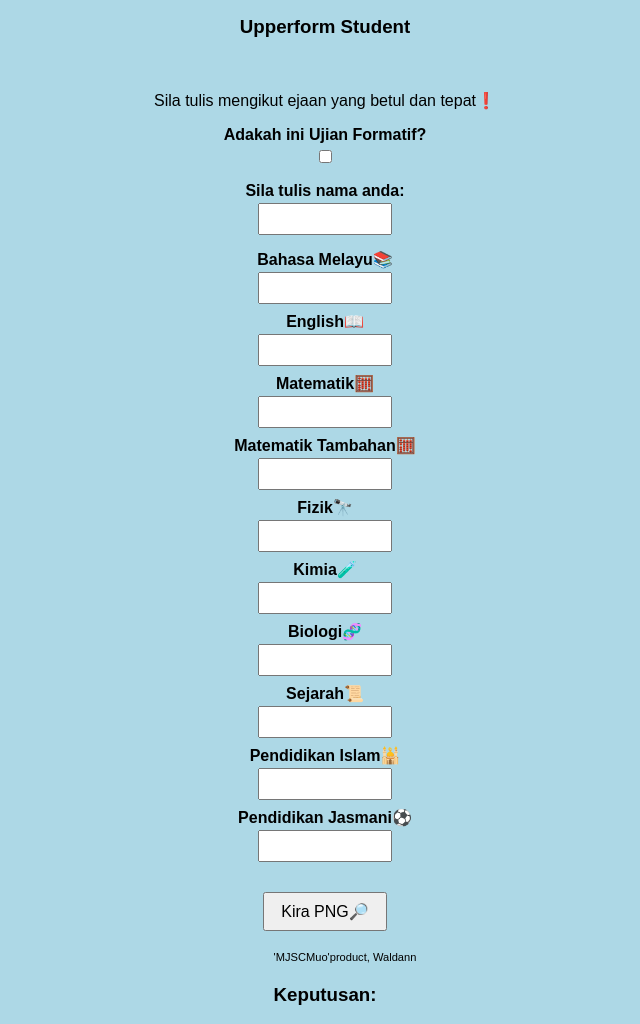
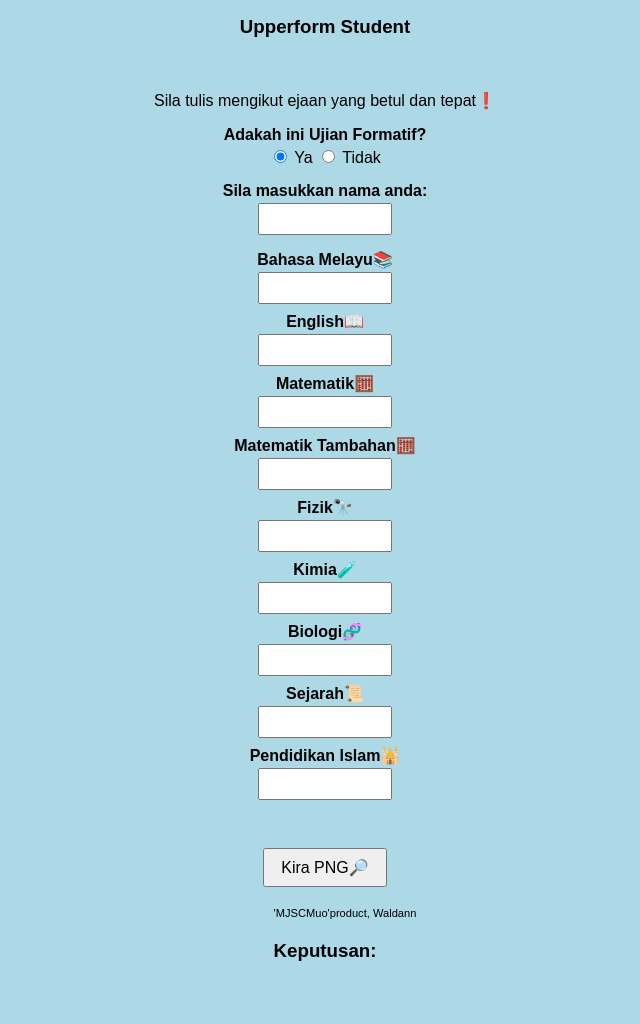
Before and after one commit to MRSM-MJSC/Kalkulator-PNG-MRSM-Upperform-, a plain HTML site: page index.html in a window 1280 px wide. Shown: the part 65-1089 px from the top of the page, without its empty margins (315-955 px from the left). After the commit the page ends 1045 px from the top, so only its background shows below. Drawn offline with Linux system fonts and the light colour scheme.

Commit message:
Update form inputs and toggle functionality

```diff
--- a/index.html
+++ b/index.html
@@ -92,12 +92,13 @@ function calculatePNG(isFormative) {
     <p>Sila tulis mengikut ejaan yang betul dan tepat❗</p>
 
 <div class="section">
-    <label>Adakah ini Ujian Formatif?</label>
-    <input type="checkbox" id="formative" onclick="document.getElementById('extra-fields').style.display=this.checked?'none':'block';">
+<label>Adakah ini Ujian Formatif?</label>
+    <input type="radio" id="formative-no" name="formative" value="Tidak" checked onclick="toggleExtraFields(false)"> Ya
+    <input type="radio" id="formative-yes" name="formative" value="Ya" onclick="toggleExtraFields(true)"> Tidak
 </div>
 
 <div class="section">
-    <label>Sila tulis nama anda:</label>
+    <label for="nama">Sila masukkan nama anda:</label>
     <input type="text" id="nama">
 </div>
 
@@ -120,17 +121,24 @@ function calculatePNG(isFormative) {
     <input type="number" id="sej">
     <label for="islam">Pendidikan Islam🕌</label>
     <input type="number" id="islam">
-    <div id="extra-fields">
+
+    <div id="extra-fields" style="display:none;">
         <label for="pj">Pendidikan Jasmani⚽️</label>
         <input type="number" id="pj">
     </div>
 </div>
 
-<button onclick="calculatePNG(document.getElementById('formative').checked)">Kira PNG🔎</button>
-
+<br>
+<button onclick="calculatePNG(document.getElementById('formative-no').checked)">Kira PNG🔎</button>
 <ul><p><small><small>'MJSCMuo'product, Waldann</small></small></p></ul>
 <h3>Keputusan:</h3>
 <p id="result"></p>
 <p id="message"></p>
+
+<script>
+        function toggleExtraFields(show) {
+            document.getElementById('extra-fields').style.display = show ? 'block' : 'none';
+        }
+</script>
 </body>
 </html>
```
